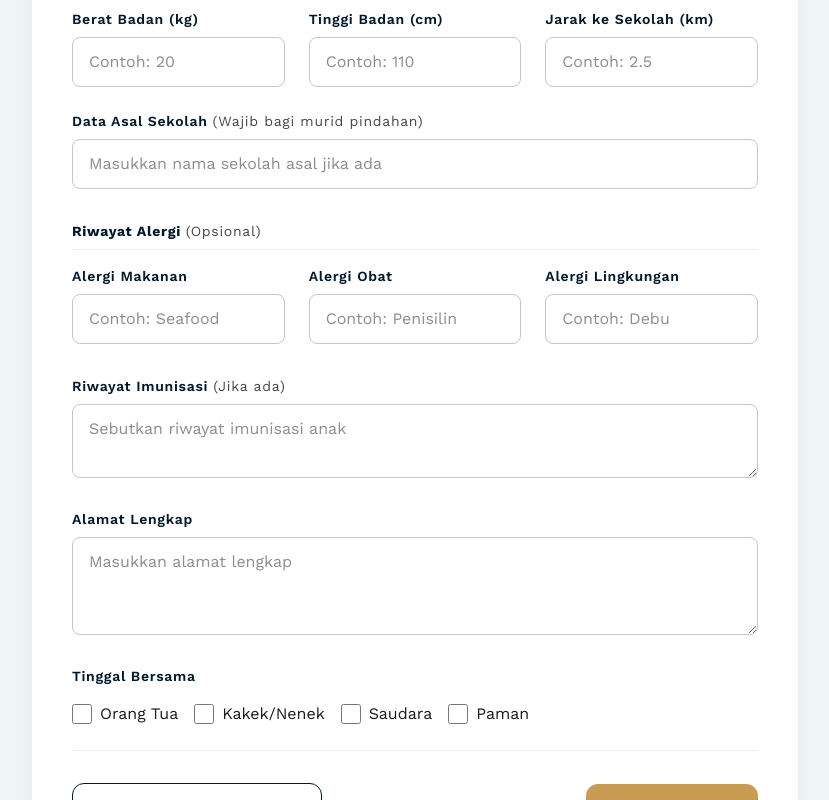
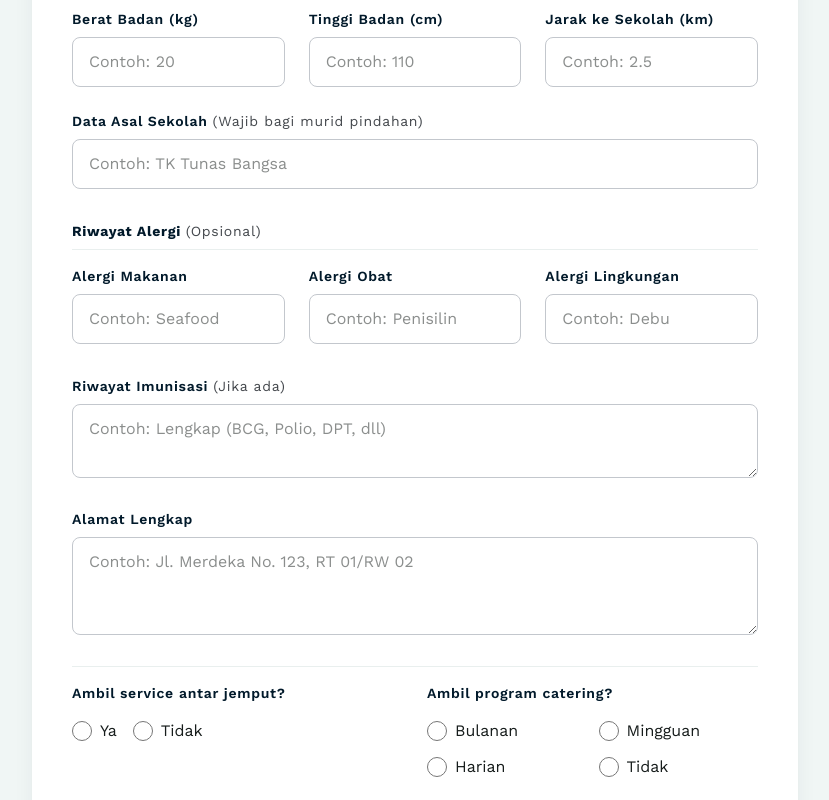
Before and after one commit to smocksec/yayasan-merial-abadan, a Next.js app: page /pendaftaran in a window 1280 px wide. Shown: the part 1240-2040 px from the top of the page, without its empty margins (225-1054 px from the left). Built offline with nearby package versions, Linux system fonts and the light colour scheme; no server answers.

Commit message:
revisi form

```diff
--- a/src/app/login/page.tsx
+++ b/src/app/login/page.tsx
@@ -59,11 +59,11 @@ export default async function Login(props: { searchParams: Promise<{ message?: s
         <form action={signIn} className="w-full space-y-4">
           <div className="text-left space-y-1">
             <label className="font-label-md text-label-md text-primary" htmlFor="email">Email</label>
-            <input type="email" name="email" id="email" required className="w-full border border-outline-variant rounded-xl px-4 py-3 bg-surface-container-lowest" placeholder="Admin/User Email" />
+            <input type="email" name="email" id="email" required className="w-full border border-outline-variant rounded-xl px-4 py-3 bg-surface-container-lowest" placeholder="Contoh: abc@gmail.com" />
           </div>
           <div className="text-left space-y-1">
             <label className="font-label-md text-label-md text-primary" htmlFor="password">Password</label>
-            <input type="password" name="password" id="password" required className="w-full border border-outline-variant rounded-xl px-4 py-3 bg-surface-container-lowest" placeholder="********" />
+            <input type="password" name="password" id="password" required className="w-full border border-outline-variant rounded-xl px-4 py-3 bg-surface-container-lowest" placeholder="Contoh: rahasia123" />
           </div>
           <button type="submit" className="w-full mt-4 py-3 px-6 bg-primary text-white font-label-md text-label-md rounded-full hover:bg-[#122432] transition-colors shadow-md">
             Masuk
--- a/src/app/pendaftaran/page.tsx
+++ b/src/app/pendaftaran/page.tsx
@@ -148,7 +148,6 @@ export default function Pendaftaran() {
                     </div>
                   </div>
 
-                  {/* Nama Anak */}
                   <div className="space-y-2">
                     <label className="block font-label-md text-label-md text-primary" htmlFor="nama_anak">Nama Lengkap Anak <span className="text-red-500">*</span></label>
                     <input
@@ -157,7 +156,7 @@ export default function Pendaftaran() {
                       name="nama_anak"
                       required
                       className="w-full border border-outline-variant bg-surface-container-lowest px-4 py-3 font-body-md text-body-md text-on-surface focus:border-secondary focus:ring-1 focus:ring-secondary focus:outline-none transition-shadow rounded-xl"
-                      placeholder="Masukkan nama lengkap anak sesuai Akta Kelahiran" />
+                      placeholder="Contoh: Budi Santoso" />
                   </div>
 
                   <div className="grid grid-cols-1 md:grid-cols-2 gap-6">
@@ -307,14 +306,13 @@ export default function Pendaftaran() {
                     </div>
                   </div>
 
-                  {/* Data Asal Sekolah */}
                   <div className="space-y-2">
                     <label className="block font-label-md text-label-md text-primary" htmlFor="asal_sekolah">Data Asal Sekolah <span className="font-normal text-on-surface-variant">(Wajib bagi murid pindahan)</span></label>
                     <input
                       type="text"
                       id="asal_sekolah"
                       className="w-full border border-outline-variant bg-surface-container-lowest px-4 py-3 font-body-md text-body-md text-on-surface focus:border-secondary focus:ring-1 focus:ring-secondary focus:outline-none transition-shadow rounded-xl"
-                      placeholder="Masukkan nama sekolah asal jika ada"
+                      placeholder="Contoh: TK Tunas Bangsa"
                     />
                   </div>
 
@@ -352,13 +350,12 @@ export default function Pendaftaran() {
                     </div>
                   </div>
 
-                  {/* Imunisasi Anak */}
                   <div className="space-y-2 pt-2">
                     <label className="block font-label-md text-label-md text-primary" htmlFor="imunisasi">Riwayat Imunisasi <span className="font-normal text-on-surface-variant">(Jika ada)</span></label>
                     <textarea
                       id="imunisasi"
                       className="w-full border border-outline-variant bg-surface-container-lowest px-4 py-3 font-body-md text-body-md text-on-surface focus:border-secondary focus:ring-1 focus:ring-secondary focus:outline-none transition-shadow rounded-xl"
-                      placeholder="Sebutkan riwayat imunisasi anak"
+                      placeholder="Contoh: Lengkap (BCG, Polio, DPT, dll)"
                       rows={2}></textarea>
                   </div>
 
@@ -368,12 +365,53 @@ export default function Pendaftaran() {
                     <textarea
                       id="alamat_anak"
                       className="w-full border border-outline-variant bg-surface-container-lowest px-4 py-3 font-body-md text-body-md text-on-surface focus:border-secondary focus:ring-1 focus:ring-secondary focus:outline-none transition-shadow rounded-xl"
-                      placeholder="Masukkan alamat lengkap"
+                      placeholder="Contoh: Jl. Merdeka No. 123, RT 01/RW 02"
                       rows={3}></textarea>
                   </div>
 
+                  {/* Layanan Tambahan */}
+                  <div className="grid grid-cols-1 md:grid-cols-2 gap-6 pt-4 border-t border-surface-container mt-4">
+                    {/* Antar Jemput */}
+                    <div className="space-y-3">
+                      <label className="block font-label-md text-label-md text-primary">Ambil service antar jemput?</label>
+                      <div className="flex flex-wrap gap-4 pt-1">
+                        <label className="flex items-center gap-2 cursor-pointer group">
+                          <input type="radio" name="antar_jemput" value="Ya" className="w-5 h-5 text-secondary border-outline-variant focus:ring-secondary bg-surface-container-lowest" />
+                          <span className="font-body-md text-body-md text-on-surface group-hover:text-primary transition-colors">Ya</span>
+                        </label>
+                        <label className="flex items-center gap-2 cursor-pointer group">
+                          <input type="radio" name="antar_jemput" value="Tidak" className="w-5 h-5 text-secondary border-outline-variant focus:ring-secondary bg-surface-container-lowest" />
+                          <span className="font-body-md text-body-md text-on-surface group-hover:text-primary transition-colors">Tidak</span>
+                        </label>
+                      </div>
+                    </div>
+
+                    {/* Program Catering */}
+                    <div className="space-y-3">
+                      <label className="block font-label-md text-label-md text-primary">Ambil program catering?</label>
+                      <div className="grid grid-cols-2 gap-3 pt-1">
+                        <label className="flex items-center gap-2 cursor-pointer group">
+                          <input type="radio" name="catering" value="Bulanan" className="w-5 h-5 text-secondary border-outline-variant focus:ring-secondary bg-surface-container-lowest" />
+                          <span className="font-body-md text-body-md text-on-surface group-hover:text-primary transition-colors">Bulanan</span>
+                        </label>
+                        <label className="flex items-center gap-2 cursor-pointer group">
+                          <input type="radio" name="catering" value="Mingguan" className="w-5 h-5 text-secondary border-outline-variant focus:ring-secondary bg-surface-container-lowest" />
+                          <span className="font-body-md text-body-md text-on-surface group-hover:text-primary transition-colors">Mingguan</span>
+                        </label>
+                        <label className="flex items-center gap-2 cursor-pointer group">
+                          <input type="radio" name="catering" value="Harian" className="w-5 h-5 text-secondary border-outline-variant focus:ring-secondary bg-surface-container-lowest" />
+                          <span className="font-body-md text-body-md text-on-surface group-hover:text-primary transition-colors">Harian</span>
+                        </label>
+                        <label className="flex items-center gap-2 cursor-pointer group">
+                          <input type="radio" name="catering" value="Tidak" className="w-5 h-5 text-secondary border-outline-variant focus:ring-secondary bg-surface-container-lowest" />
+                          <span className="font-body-md text-body-md text-on-surface group-hover:text-primary transition-colors">Tidak</span>
+                        </label>
+                      </div>
+                    </div>
+                  </div>
+
                   {/* Tinggal Bersama */}
-                  <div className="space-y-2">
+                  <div className="space-y-2 pt-4 border-t border-surface-container">
                     <label className="block font-label-md text-label-md text-primary">Tinggal Bersama</label>
                     <div className="flex flex-wrap gap-4 pt-2">
                       <label className="flex items-center gap-2 cursor-pointer group">
@@ -412,7 +450,7 @@ export default function Pendaftaran() {
                         type="text"
                         id="nama_ayah"
                         className="w-full border border-outline-variant bg-surface-container-lowest px-4 py-3 font-body-md text-body-md text-on-surface focus:border-secondary focus:ring-1 focus:ring-secondary focus:outline-none transition-shadow rounded-xl"
-                        placeholder="Masukkan nama lengkap" />
+                        placeholder="Contoh: Agus Santoso" />
                       <div className="flex flex-wrap gap-4 pt-1">
                         <label className="flex items-center gap-2 cursor-pointer group">
                           <input type="radio" name="status_ayah" value="Kandung" className="w-4 h-4 text-secondary border-outline-variant focus:ring-secondary bg-surface-container-lowest" />
@@ -524,7 +562,7 @@ export default function Pendaftaran() {
                           type="email"
                           id="email_ayah"
                           className="w-full border border-outline-variant bg-surface-container-lowest px-4 py-3 font-body-md text-body-md text-on-surface focus:border-secondary focus:ring-1 focus:ring-secondary focus:outline-none transition-shadow rounded-xl"
-                          placeholder="Masukkan email aktif"
+                          placeholder="Contoh: agus.santoso@gmail.com"
                         />
                       </div>
                     </div>
@@ -543,7 +581,7 @@ export default function Pendaftaran() {
                         type="text"
                         id="nama_ibu"
                         className="w-full border border-outline-variant bg-surface-container-lowest px-4 py-3 font-body-md text-body-md text-on-surface focus:border-secondary focus:ring-1 focus:ring-secondary focus:outline-none transition-shadow rounded-xl"
-                        placeholder="Masukkan nama lengkap" />
+                        placeholder="Contoh: Siti Aminah" />
                       <div className="flex flex-wrap gap-4 pt-1">
                         <label className="flex items-center gap-2 cursor-pointer group">
                           <input type="radio" name="status_ibu" value="Kandung" className="w-4 h-4 text-secondary border-outline-variant focus:ring-secondary bg-surface-container-lowest" />
@@ -655,7 +693,7 @@ export default function Pendaftaran() {
                           type="email"
                           id="email_ibu"
                           className="w-full border border-outline-variant bg-surface-container-lowest px-4 py-3 font-body-md text-body-md text-on-surface focus:border-secondary focus:ring-1 focus:ring-secondary focus:outline-none transition-shadow rounded-xl"
-                          placeholder="Masukkan email aktif"
+                          placeholder="Contoh: siti.aminah@gmail.com"
                         />
                       </div>
                     </div>
@@ -694,7 +732,7 @@ export default function Pendaftaran() {
                     <textarea
                       id="alamat"
                       className="w-full border border-outline-variant bg-surface-container-lowest px-4 py-3 font-body-md text-body-md text-on-surface focus:border-secondary focus:ring-1 focus:ring-secondary focus:outline-none transition-shadow rounded-xl"
-                      placeholder="Masukkan alamat lengkap tempat tinggal"
+                      placeholder="Contoh: Jl. Merdeka No. 123, RT 01/RW 02"
                       rows={3}></textarea>
                   </div>
 
--- a/src/app/register/page.tsx
+++ b/src/app/register/page.tsx
@@ -73,11 +73,11 @@ export default async function Register(props: { searchParams: Promise<{ message?
         <form action={signUp} className="w-full space-y-4">
           <div className="text-left space-y-1">
             <label className="font-label-md text-label-md text-primary" htmlFor="email">Email</label>
-            <input type="email" name="email" id="email" required className="w-full border border-outline-variant rounded-xl px-4 py-3 bg-surface-container-lowest" placeholder="Anda@email.com" />
+            <input type="email" name="email" id="email" required className="w-full border border-outline-variant rounded-xl px-4 py-3 bg-surface-container-lowest" placeholder="Contoh: abc@gmail.com" />
           </div>
           <div className="text-left space-y-1">
             <label className="font-label-md text-label-md text-primary" htmlFor="password">Password</label>
-            <input type="password" name="password" id="password" required minLength={6} className="w-full border border-outline-variant rounded-xl px-4 py-3 bg-surface-container-lowest" placeholder="Minimal 6 karakter" />
+            <input type="password" name="password" id="password" required minLength={6} className="w-full border border-outline-variant rounded-xl px-4 py-3 bg-surface-container-lowest" placeholder="Contoh: rahasia123" />
           </div>
           <button type="submit" className="w-full mt-4 py-3 px-6 bg-primary text-white font-label-md text-label-md rounded-full hover:bg-[#122432] transition-colors shadow-md">
             Daftar Sekarang
```
